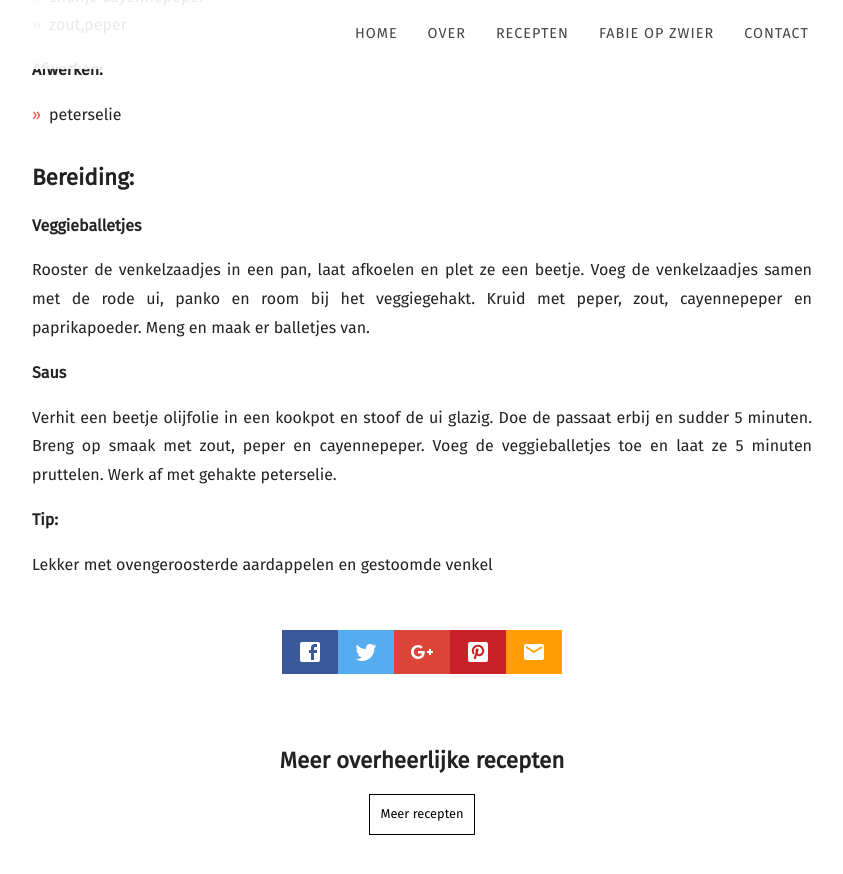
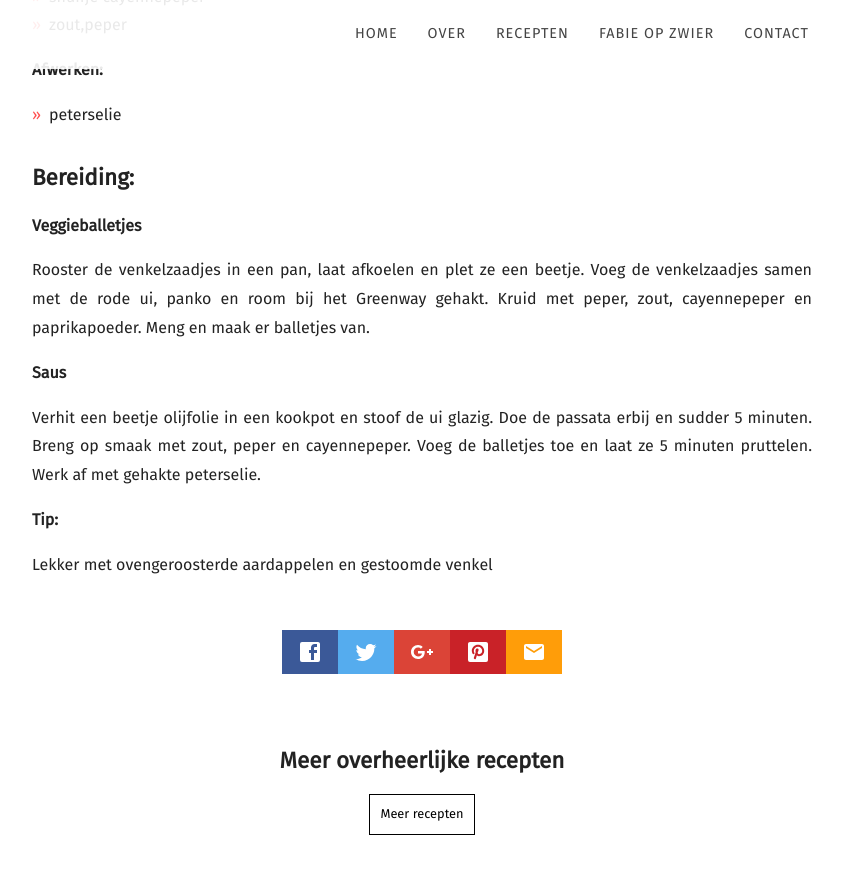
Before and after one commit to fabilicious/fabilicious.github.io, a Jekyll site: the page built from recipes/_posts/2020-09-08-Italiaanse_vegan_gehaktballetjes_met_venkelzaadjes.md, in a window 1280 px wide and 900 px high, scrolled down 1538 px. Shown: the top 874 px of the window, without its empty margins (58-901 px from the left). Built offline with Jekyll 4.4.1, drawn with Linux system fonts in a browser that asks for light colours; nearby versions of some CDN libraries; some web fonts are replaced.

Commit message:
Update 2020-09-08-Italiaanse_vegan_gehaktballetjes_met_venkelzaadjes.md

```diff
--- a/recipes/_posts/2020-09-08-Italiaanse_vegan_gehaktballetjes_met_venkelzaadjes.md
+++ b/recipes/_posts/2020-09-08-Italiaanse_vegan_gehaktballetjes_met_venkelzaadjes.md
@@ -33,7 +33,7 @@ Voor deze vegan versie van de ‘polpette al semi di finocchio’ gebruiken we h
 **Veggieballetjes**
 
 Rooster de venkelzaadjes in een pan, laat afkoelen en plet ze een beetje.
-Voeg de venkelzaadjes samen met de rode ui, panko en room bij het veggiegehakt.
+Voeg de venkelzaadjes samen met de rode ui, panko en room bij het Greenway gehakt.
 Kruid met peper, zout, cayennepeper en paprikapoeder.
 Meng en maak er balletjes van.
 
@@ -41,9 +41,9 @@ Meng en maak er balletjes van.
 **Saus**
 
 Verhit een beetje olijfolie in een kookpot en stoof de ui glazig.
-Doe de passaat erbij en sudder 5 minuten.
+Doe de passata erbij en sudder 5 minuten.
 Breng op smaak met zout, peper en cayennepeper.
-Voeg de veggieballetjes toe en laat ze 5 minuten pruttelen.
+Voeg de balletjes toe en laat ze 5 minuten pruttelen.
 Werk af met gehakte peterselie.
 
 <b>Tip: </b>
```
